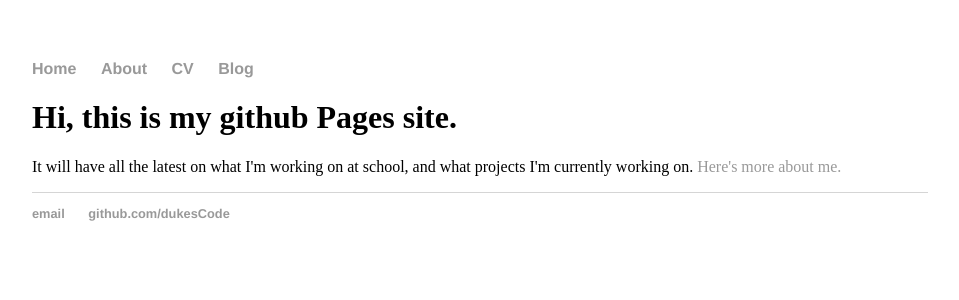
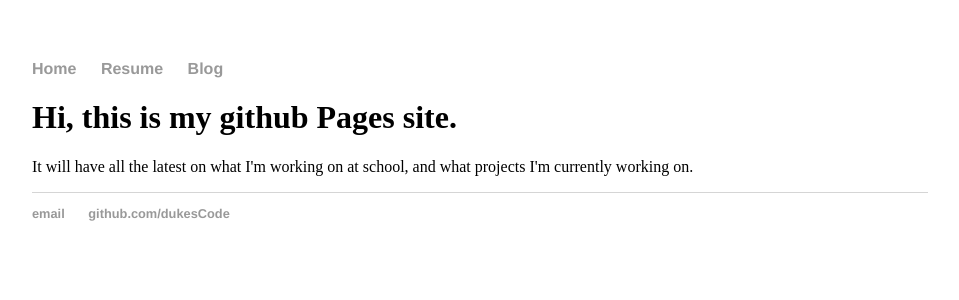
Before and after one commit to dukesCode/dukesCode.github.io, a Jekyll site: the page built from index.html, in a window 1280 px wide. Shown: the top 300 px of the page, without its empty margins (160-1119 px from the left). Built offline with Jekyll 4.4.1, drawn with Linux system fonts in a browser that asks for light colours.

Commit message:
renamed CV to Resume, adjusted docs to reflect, I like Resume more than Curriculum Vitae

```diff
--- a/_layouts/default.html
+++ b/_layouts/default.html
@@ -10,8 +10,7 @@
 		<nav>
 		<ul>
 			<li><a href="/">Home</a></li>
-			<li><a href="/about">About</a></li>
-			<li><a href="/cv">CV</a></li>
+			<li><a href="/resume">Resume</a></li>
 			<li><a href="/blog">Blog</a></li>
 		</ul>
 		</nav>
--- a/index.html
+++ b/index.html
@@ -5,6 +5,5 @@ title: Jean-Luc's blog/github Page
 <div class="blurb">
 	<h1>Hi, this is my github Pages site.</h1>
 	<p>It will have all the latest on what I'm working on at school, and what projects I'm currently working on.
-		<a href="/about">Here's more about me.</a>
 	</p>
 </div> <!-- /.blurb -->
--- a/cv/index.html
+++ b/resume/index.html
@@ -1,6 +1,6 @@
 ---
 layout: default
-title: Jean-Luc Major's Curriculum Vitae
+title: Curriculum Vitae
 ---
 
 <h1>{{ page.title }}</h1>
```
Also changed, not shown: _layouts/resume.html (renamed from _layouts/cv.html).
